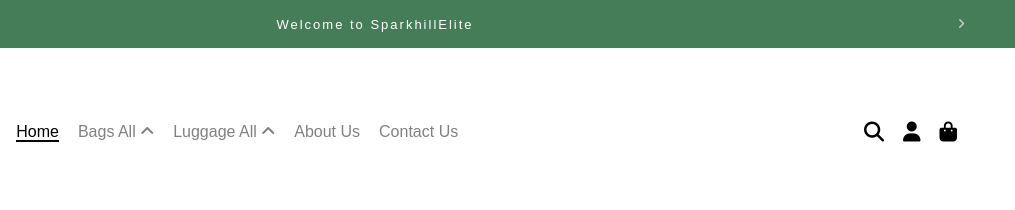
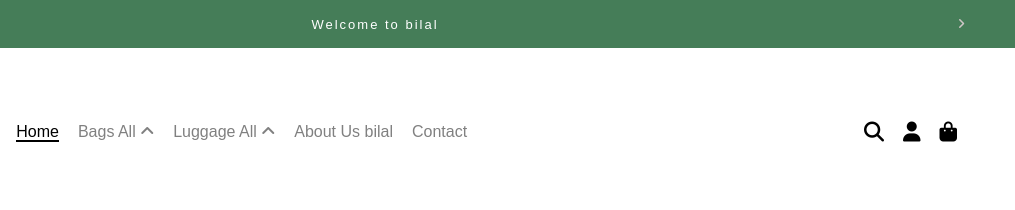
Before and after one commit to MBilal-webdev/sparkhill, a plain HTML site: page index.html in a window 1280 px wide. Shown: the top 210 px of the page, 265-1280 px from the left. Drawn offline with Linux system fonts and the light colour scheme.

Commit message:
change name of welcome

```diff
--- a/index.html
+++ b/index.html
@@ -16,7 +16,7 @@
         <header>
             <div class="welcome">
                 <i id="wleft" class="fa fa-angle-left"></i>
-                <p>Welcome to SparkhillElite</p>
+                <p>Welcome to bilal</p>
                 <i id="wright" class="fas fa-angle-right"></i>
             </div>
             <div class="navbar">
@@ -27,8 +27,8 @@
                     <li>Home</li>
                     <li>Bags All <i class="fa fa-angle-up"></i></li>
                     <li>Luggage All <i class="fa fa-angle-up"></i></li>
-                    <li>About Us</li>
-                    <li>Contact Us</li>
+                    <li>About Us bilal</li>
+                    <li>Contact</li>
                 </ul>
                 <ul class="sidenavicons">
                     <li><i class="fas fa-search"></i></li>
```
